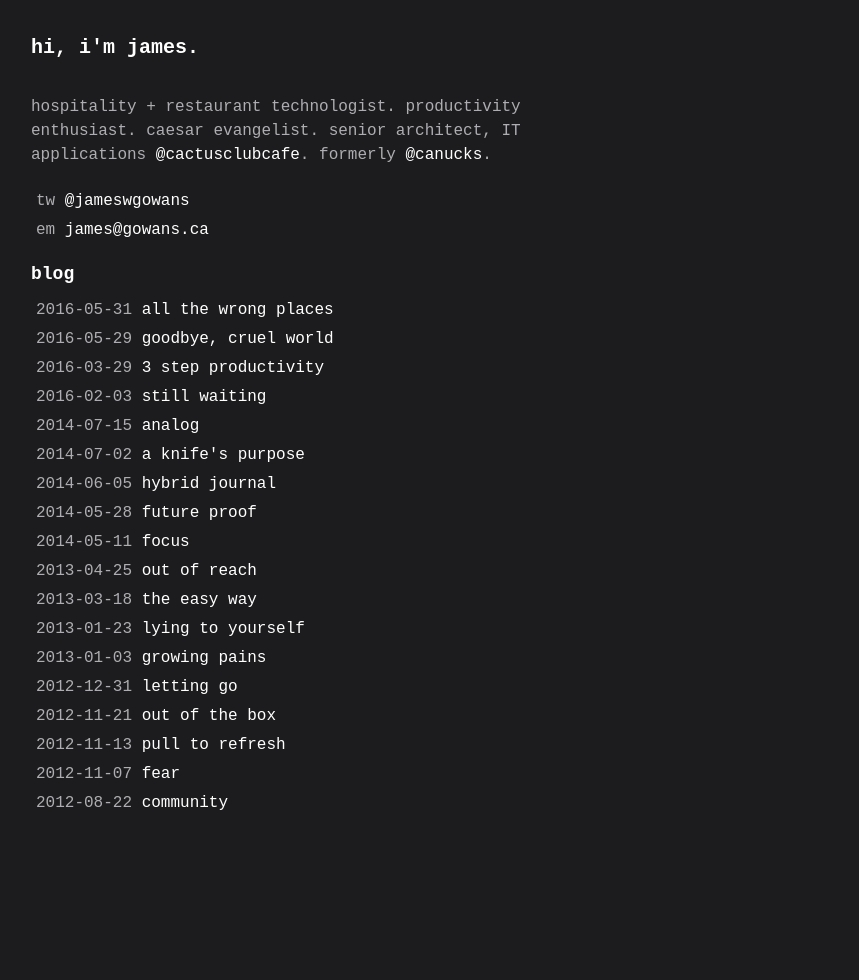
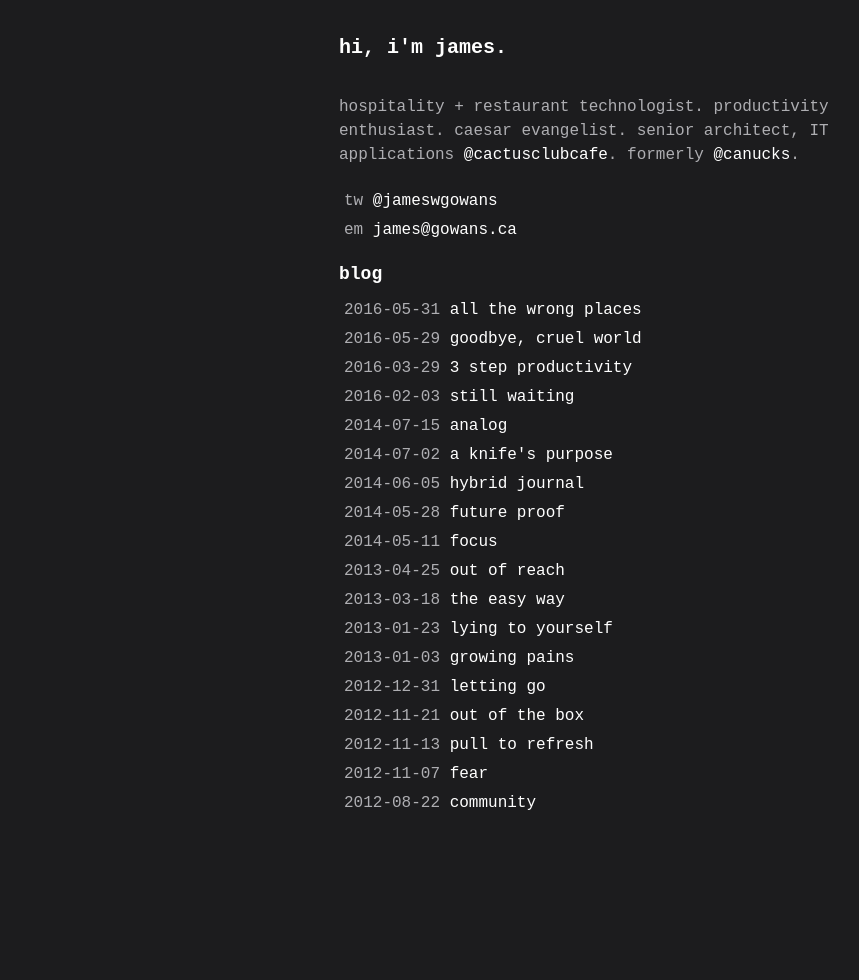
Before and after one commit to jamesgowans/jamesgowans.github.io, a Jekyll site: the page built from index.md, in a window 1280 px wide. Shown: the whole page, without its empty margins (41-900 px from the left). Built offline with Jekyll 4.4.1, drawn with Linux system fonts in a browser that asks for light colours.

Commit message:
center content

```diff
--- a/_includes/head.html
+++ b/_includes/head.html
@@ -20,7 +20,7 @@
 
 
 		a {color: #fff; text-decoration: none;}
-		body {margin-left: 72px; font-family: monospace; width: 520px; padding-bottom: 150px;}
+		body {font-family: monospace; width: 520px; margin-left: auto;  margin-right: auto; padding-bottom: 150px;}
 		img {margin: 24px 0 36px 0; border: 1px solid gray;}
 
                 @media screen and (max-width: 519px) {
```
